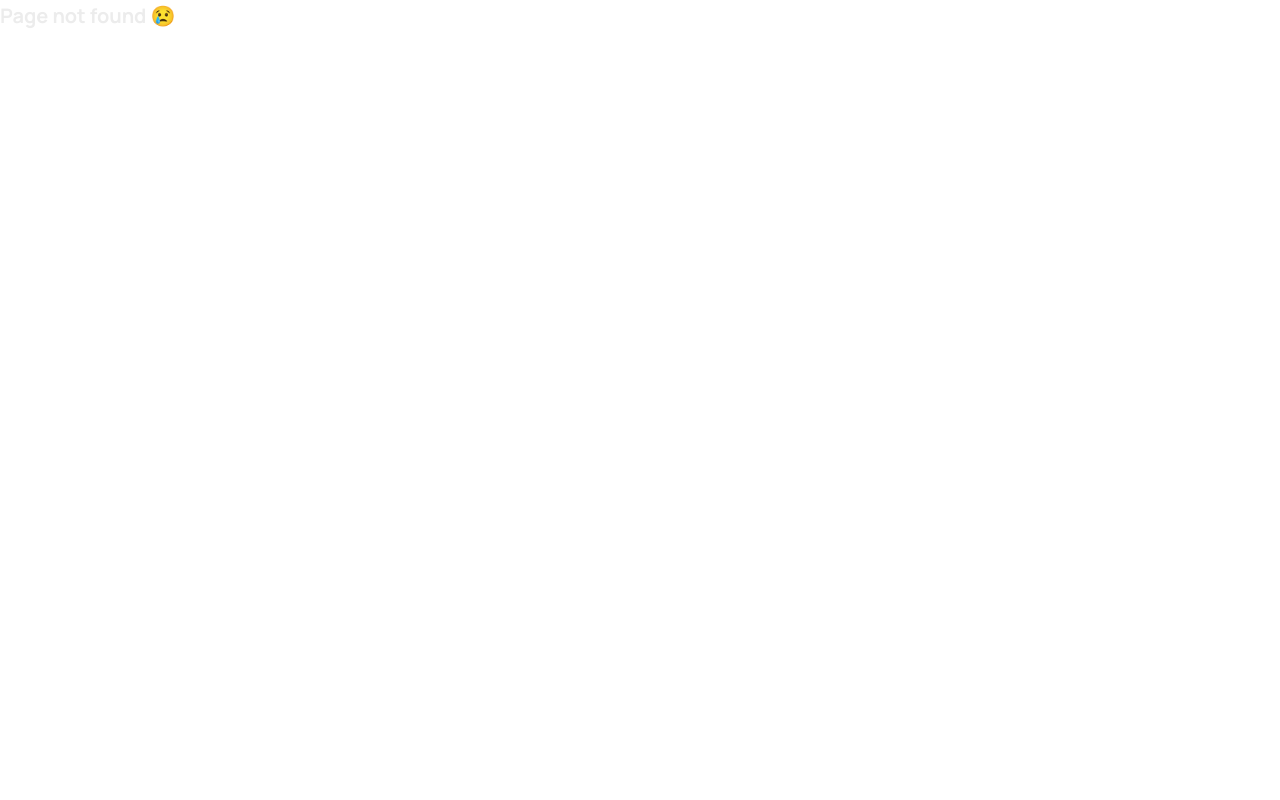
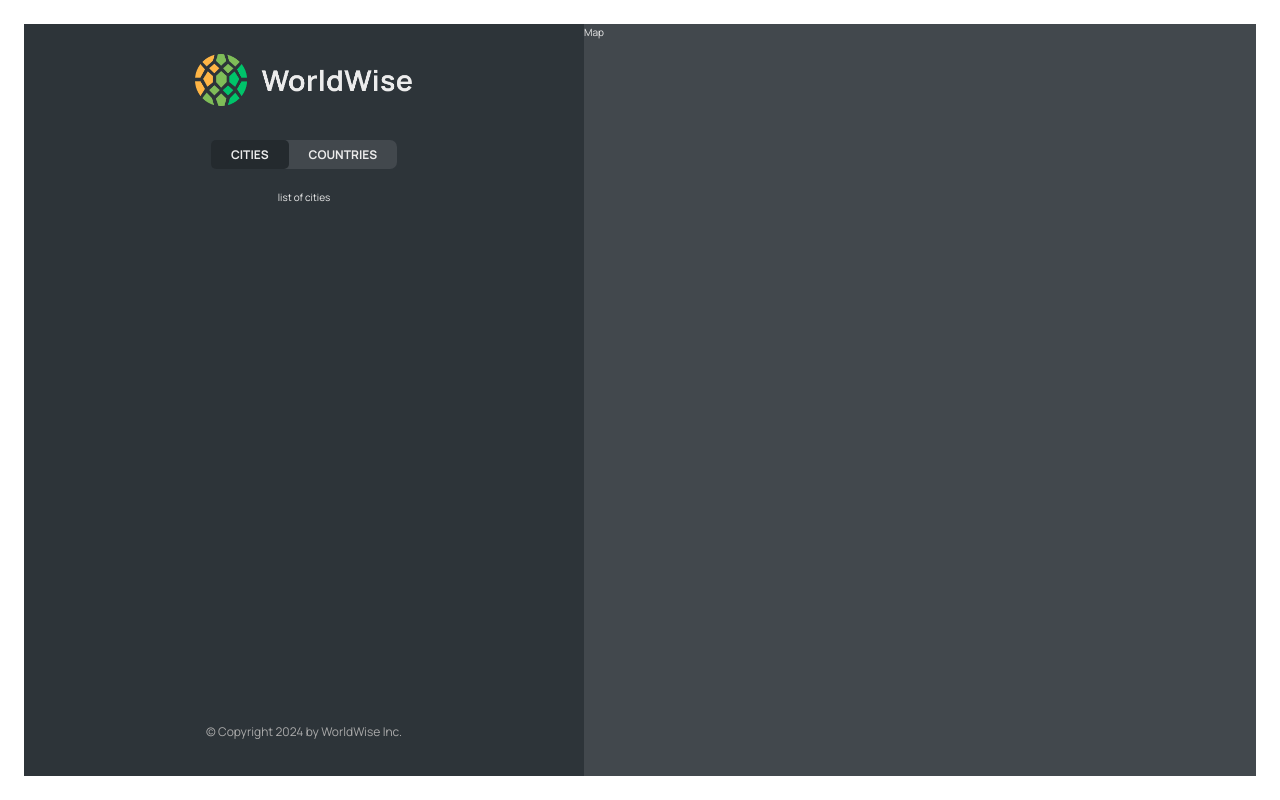
Before and after one commit to nitin-devatraj/worldwise, a React (Vite) app: page /app/cities in a window 1280 px wide. Before the commit this address had no page. Built offline with nearby package versions, Linux system fonts and the light colour scheme.

Commit message:
implement nested and index routes + change folder structure

```diff
--- a/src/App.jsx
+++ b/src/App.jsx
@@ -11,10 +11,15 @@ export default function App() {
     <BrowserRouter>
       <Routes>
         <Route path="/" element={<Homepage />} />
-        <Route path="product" element={<Product />} />
-        <Route path="pricing" element={<Pricing />} />
-        <Route path="app" element={<AppLayout />} />
-        <Route path="login" element={<Login />} />
+        <Route path="/product" element={<Product />} />
+        <Route path="/pricing" element={<Pricing />} />
+        <Route path="/app" element={<AppLayout />}>
+          <Route index element={<p>list of cities</p>} />
+          <Route path="cities" element={<p>list of cities</p>} />
+          <Route path="countries" element={<p>list of country</p>} />
+          <Route path="form" element={<p>form</p>} />
+        </Route>
+        <Route path="/login" element={<Login />} />
         <Route path="*" element={<PageNotFound />} />
       </Routes>
     </BrowserRouter>
--- a/src/main.jsx
+++ b/src/main.jsx
@@ -1,6 +1,6 @@
 import React from "react";
 import ReactDOM from "react-dom/client";
-import "./index.css";
+import "./main.css";
 import App from "./App.jsx";
 
 ReactDOM.createRoot(document.getElementById("root")).render(
--- a/src/components/page-nav/PageNav.jsx
+++ b/src/pages/PageNav.jsx
@@ -1,5 +1,5 @@
 import { NavLink } from "react-router-dom";
-import Logo from "../logo/Logo";
+import Logo from "../components/logo/Logo";
 import styles from "./PageNav.module.css";
 
 export default function PageNav() {
--- a/src/pages/app-layout/sidebar/SideBar.jsx
+++ b/src/pages/app-layout/sidebar/SideBar.jsx
@@ -1,3 +1,4 @@
+import { Outlet } from "react-router-dom";
 import Logo from "../../../components/logo/Logo";
 import AppNav from "./app-nav/AppNav";
 import Footer from "./footer/Footer";
@@ -8,7 +9,7 @@ export default function SideBar() {
     <div className={styles.sidebar}>
       <Logo />
       <AppNav />
-      <p>list of cities</p>
+      <Outlet />
       <Footer />
     </div>
   );
--- a/src/pages/app-layout/sidebar/app-nav/AppNav.jsx
+++ b/src/pages/app-layout/sidebar/app-nav/AppNav.jsx
@@ -1,5 +1,17 @@
+import { NavLink } from "react-router-dom";
 import styles from "./AppNav.module.css";
 
 export default function AppNav() {
-  return <nav className={styles.nav}>AppNav</nav>;
+  return (
+    <nav className={styles.nav}>
+      <ul>
+        <li>
+          <NavLink to="cities">cities</NavLink>
+        </li>
+        <li>
+          <NavLink to="countries">countries</NavLink>
+        </li>
+      </ul>
+    </nav>
+  );
 }
--- a/src/pages/homepage/Homepage.jsx
+++ b/src/pages/homepage/Homepage.jsx
@@ -1,6 +1,6 @@
 import { Link } from "react-router-dom";
 import styles from "./Homepage.module.css";
-import PageNav from "../../components/page-nav/PageNav";
+import PageNav from "../PageNav";
 
 export default function Homepage() {
   return (
@@ -19,7 +19,7 @@ export default function Homepage() {
           you have wandered the world.
         </h2>
 
-        <Link to="/app" className="cta">
+        <Link to="/app/cities" className="cta">
           Start Tracking Now
         </Link>
       </section>
--- a/src/pages/login/Login.jsx
+++ b/src/pages/login/Login.jsx
@@ -1,6 +1,6 @@
 import { useState } from "react";
 import styles from "./Login.module.css";
-import PageNav from "../../components/page-nav/PageNav";
+import PageNav from "../PageNav";
 
 export default function Login() {
   // PRE-FILL FOR DEV PURPOSES
--- a/src/pages/pricing/Pricing.jsx
+++ b/src/pages/pricing/Pricing.jsx
@@ -1,5 +1,5 @@
 // Uses the same styles as Product
-import PageNav from "../../components/page-nav/PageNav";
+import PageNav from "../PageNav";
 import styles from "../product/Product.module.css";
 
 export default function Product() {
--- a/src/pages/product/Product.jsx
+++ b/src/pages/product/Product.jsx
@@ -1,4 +1,4 @@
-import PageNav from "../../components/page-nav/PageNav";
+import PageNav from "../PageNav";
 import styles from "./Product.module.css";
 
 export default function Product() {
```
Also changed, not shown: src/main.css (renamed from src/index.css), src/pages/PageNav.module.css (renamed from src/components/page-nav/PageNav.module.css).
